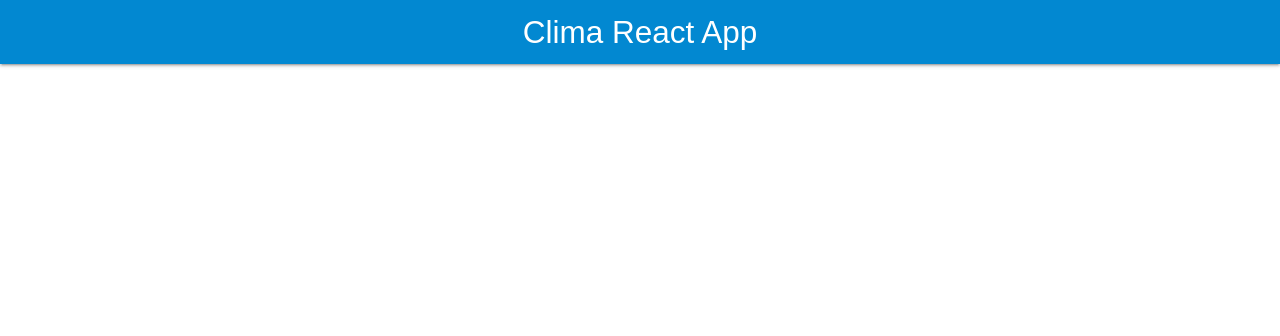
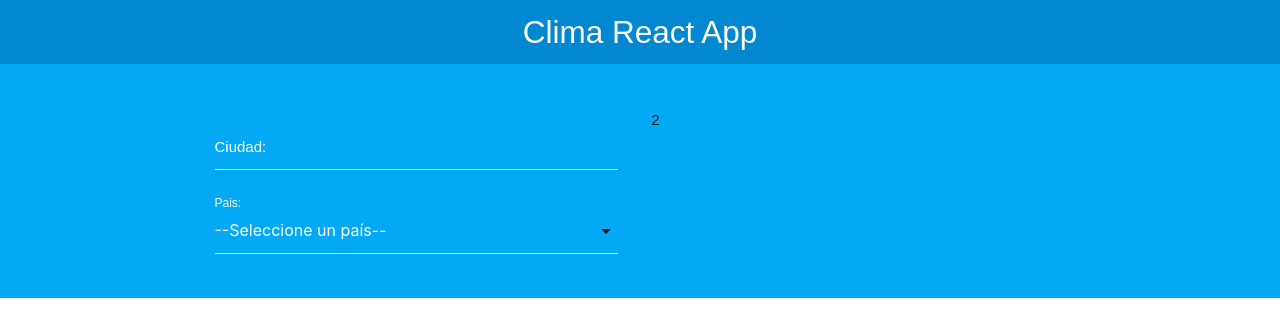
Before and after one commit to micspinis/Weather, a React (Create React App) app: page / in a window 1280 px wide. Shown: the top 336 px of the page. Built offline with nearby package versions, Linux system fonts and the light colour scheme.

Commit message:
Creando Formulario

```diff
--- a/src/App.js
+++ b/src/App.js
@@ -1,5 +1,6 @@
 import React, { Fragment } from 'react';
 import Header from './components/Header';
+import Formulario from './components/Formulario';
 
 
 function App() {
@@ -8,6 +9,18 @@
       <Header
         titulo="Clima React App"
       />
+      <div className="contenedor-form">
+        <div className="container">
+          <div className="row">
+            <div className="col m6 s12">
+                <Formulario />
+            </div>
+            <div className="col m6 s12">
+              2
+            </div>
+          </div>
+        </div>
+      </div>
     </Fragment>
   );
 }
--- /dev/null
+++ b/src/components/Formulario.js
@@ -0,0 +1,30 @@
+import React from 'react';
+
+const Formulario = () => {
+    return (
+        <form>
+            <div className="input-field col s12">
+                {/* El orden de poner primero el input y despues el label se debe a materialize */}
+                <input
+                    // La API que usaremos requiere el nombre de la ciudad
+                    type="text"
+                    name="ciudad"
+                    id="ciudad"
+                />
+                {/* no podemos usar for en label pero si htmlFor */}
+                <label htmlFor="ciudad">Ciudad: </label>
+            </div>
+            <div className="input-field col s12">
+                <select
+                    name="pais"
+                    id="pais"
+                >
+                    <option value="">--Seleccione un país--</option>
+                </select>
+                <label htmlFor="pais">Pais: </label>
+            </div>
+        </form>
+    );
+}
+
+export default Formulario;
```
